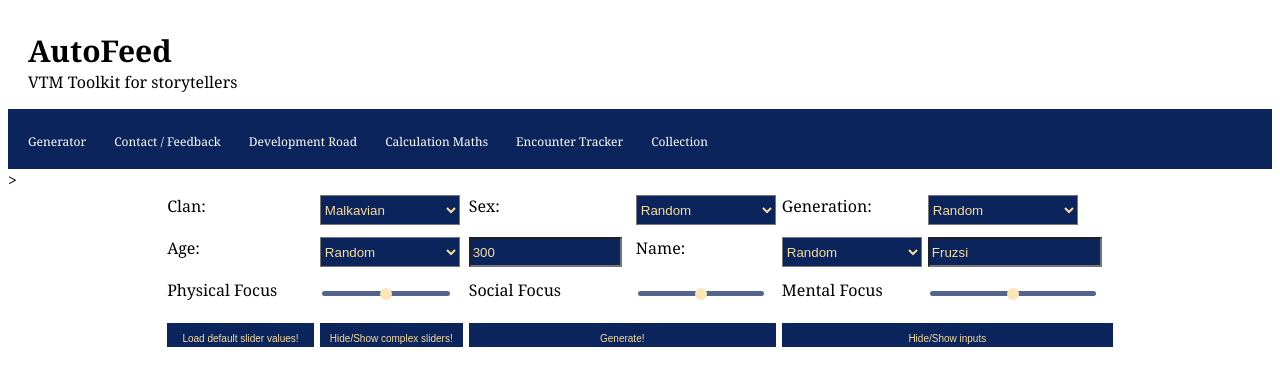
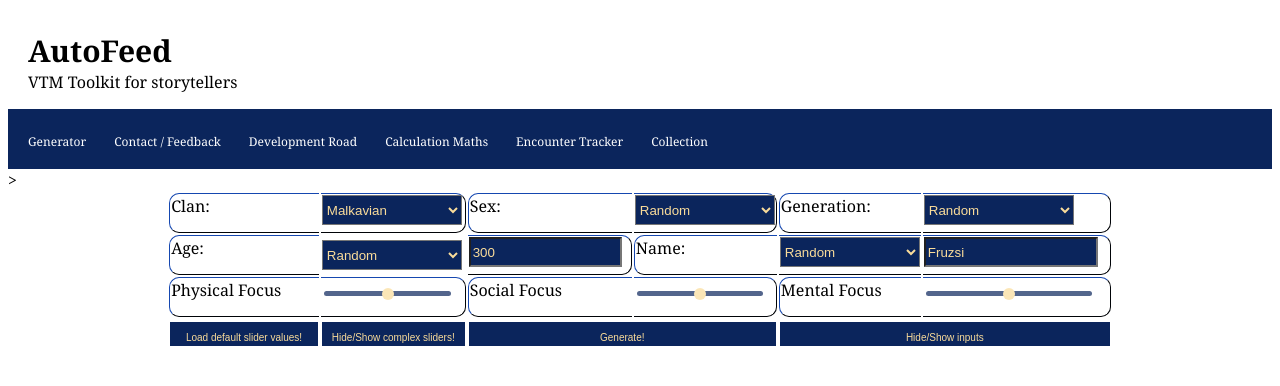
Before and after one commit to BodoBence/RandomVampireGenerator, a Flask app: page / in a window 1280 px wide. Shown: the top 386 px of the page. Run offline with Flask 2, Linux system fonts and the light colour scheme.

Commit message:
formatting

```diff
--- a/flaskr/static/stylesheets/default_style.css
+++ b/flaskr/static/stylesheets/default_style.css
@@ -7,6 +7,8 @@
     --white: rgb(255, 255, 255);
     --nav_height: 160px;
     --nav_left_margin: 20px;
+    --corner_angle: 10px;
+    --input_cell_height: 30px;
     font-family: Georgia, serif;
 }
 
@@ -65,6 +67,60 @@ li a:hover {
 }
 
 /* Generator Inputs */
+
+.cell_left {
+    height: 30px;
+    vertical-align: top;
+    font-weight: normal;
+    text-align: left;
+    hyphens: auto;
+    display: table-cell;
+    border-style: outset;
+    border-width: 1px;
+    border-color: var(--bg);
+    border-radius: var(--corner_angle);
+    border-right-width: 0px;
+    border-top-right-radius: 0%;
+    border-bottom-right-radius: 0%;
+}
+
+.cell_right {
+    vertical-align: top;
+    font-weight: normal;
+    text-align: left;
+    hyphens: auto;
+    display: table-cell;
+    border-style: outset;
+    border-width: 1px;
+    border-color: var(--bg);
+    border-radius: var(--corner_angle);
+    border-left-width: 0px;
+    border-top-left-radius: 0%;
+    border-bottom-left-radius: 0%;
+}
+
+.cell_middle {
+    vertical-align: top;
+    font-weight: normal;
+    text-align: left;
+    hyphens: auto;
+    display: table-cell;
+    border-style: outset;
+    border-width: 1px;
+    border-color: var(--bg);
+    border-left-width: 0px;
+    border-right-width: 0px;
+
+}
+
+.cell_button {
+    vertical-align: top;
+    font-weight: normal;
+    text-align: left;
+    hyphens: auto;
+    display: table-cell;
+    border-style: none;
+}
 
 .my_row {
     border-style: solid;
@@ -222,15 +278,6 @@ th {
     padding: 0px;
 }
 
-td {
-    vertical-align: top;
-    padding: 2px;
-    font-weight: normal;
-    text-align: left;
-    max-width: 350px;
-    hyphens: auto;}
-
-
 .discipline_skills {
     visibility: collapse;
     padding: 0px;}
```
